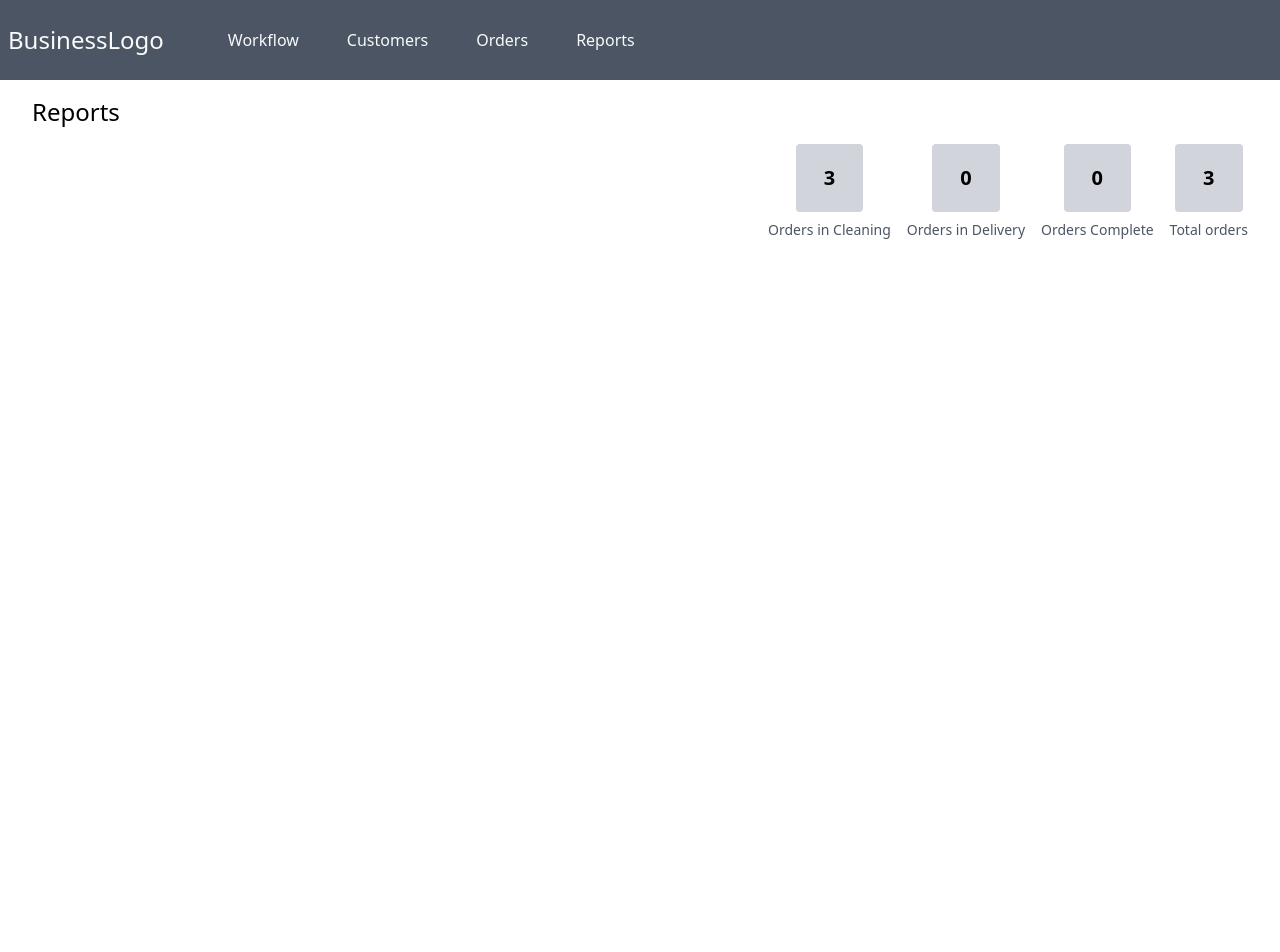
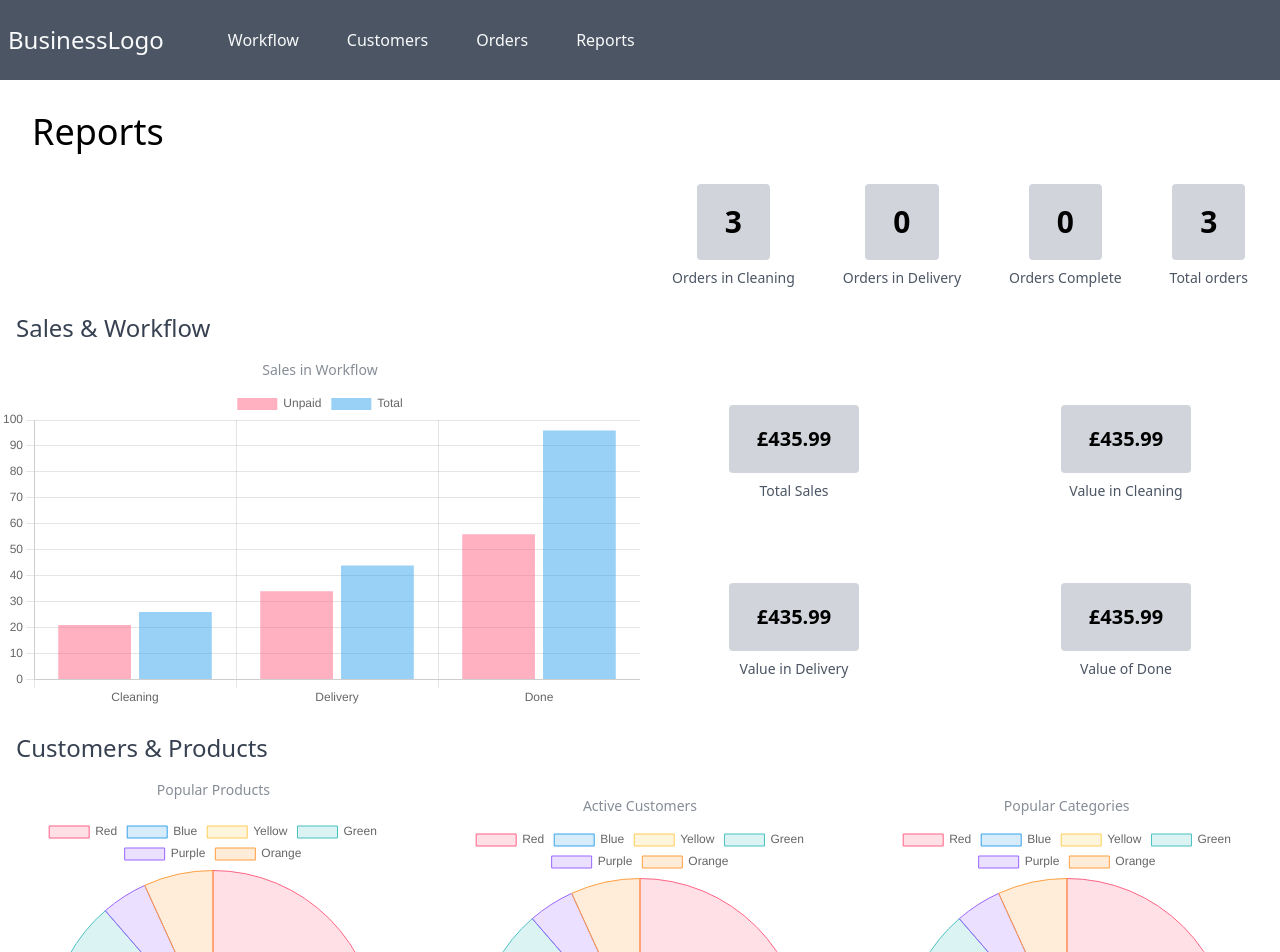
Before and after one commit to McGarry-A/pos, a React (Create React App) app: page /reports in a window 1280 px wide. Shown: the top 952 px of the page. Before the commit the page ends 800 px from the top, so only its background shows below. Built offline with nearby package versions, Linux system fonts and the light colour scheme.

Commit message:
prepping chart js and setting layout for reports page

```diff
--- a/package.json
+++ b/package.json
@@ -5,6 +5,7 @@
   "dependencies": {
     "@emotion/react": "^11.9.0",
     "@emotion/styled": "^11.8.1",
+    "@faker-js/faker": "^7.2.0",
     "@mui/material": "^5.8.1",
     "@reduxjs/toolkit": "^1.8.1",
     "@testing-library/jest-dom": "^5.16.4",
@@ -15,7 +16,9 @@
     "@types/react": "^18.0.9",
     "@types/react-dom": "^18.0.3",
     "@types/react-redux": "^7.1.24",
+    "chart.js": "^3.8.0",
     "react": "^18.1.0",
+    "react-chartjs-2": "^4.2.0",
     "react-dom": "^18.1.0",
     "react-icons": "^4.3.1",
     "react-redux": "^8.0.1",
--- a/src/Components/NewOrderForm/NewOrderForm.tsx
+++ b/src/Components/NewOrderForm/NewOrderForm.tsx
@@ -1,5 +1,5 @@
 import { AiOutlinePlus } from "react-icons/ai";
-
+import { MdClear } from "react-icons/md";
 import CreateCustomerForm from "../CreateCustomerForm/CreateCustomerForm";
 import React, { useState } from "react";
 import Portal from "../Portal/Portal";
@@ -17,10 +17,10 @@ const NewOrderForm: React.FC = () => {
 
   const target = document.getElementById("root");
 
-  // const handleClearCustomer = () => {
-  //   const { setCurrentCustomer } = basket;
-  //   setCurrentCustomer(null);
-  // };
+  const handleClearCustomer = () => {
+    const { setCurrentCustomer } = basket;
+    setCurrentCustomer(null);
+  };
 
   const handleSelectCustomer = (newValue: string | null) => {
     const { setCurrentCustomer } = basket;
@@ -38,7 +38,14 @@ const NewOrderForm: React.FC = () => {
 
       return (
         <div className="">
-          <h3 className="mb-1 text-gray-700">{name}</h3>
+          <div className="flex justify-between items-center">
+            <h3 className="mb-1 text-gray-700">{name}</h3>
+            <MdClear
+              size={"1.3rem"}
+              className="text-gray-700 cursor-pointer"
+              onClick={() => handleClearCustomer()}
+            />
+          </div>
           <p className="text-sm opacity-60 italic">{phone}</p>
           <p className="text-sm opacity-60 italic">{address}</p>
         </div>
@@ -62,12 +69,14 @@ const NewOrderForm: React.FC = () => {
             disablePortal
             id="combo-box-demo"
             options={options}
-            sx={{ width: "100%" }}
+            sx={{
+              width: "100%",
+            }}
             onChange={(e: any, newValue: string | null) =>
               handleSelectCustomer(newValue)
             }
             renderInput={(params) => (
-              <TextField {...params} label="Find a Customer" />
+              <TextField {...params} label="Start typing a customer..." />
             )}
           />
           <button
--- a/src/Routes/Reports/Reports.tsx
+++ b/src/Routes/Reports/Reports.tsx
@@ -1,4 +1,108 @@
 import { useAppSelector } from "../../Store";
+import {
+  Chart as ChartJS,
+  ArcElement,
+  Tooltip,
+  Legend,
+  CategoryScale,
+  LinearScale,
+  BarElement,
+  Title,
+} from "chart.js";
+import { Doughnut } from "react-chartjs-2";
+import { Bar } from "react-chartjs-2";
+
+ChartJS.register(ArcElement, Tooltip, Legend);
+
+///
+export const donughtData = {
+  labels: ["Red", "Blue", "Yellow", "Green", "Purple", "Orange"],
+  datasets: [
+    {
+      label: "# of Votes",
+      data: [12, 19, 3, 5, 2, 3],
+      backgroundColor: [
+        "rgba(255, 99, 132, 0.2)",
+        "rgba(54, 162, 235, 0.2)",
+        "rgba(255, 206, 86, 0.2)",
+        "rgba(75, 192, 192, 0.2)",
+        "rgba(153, 102, 255, 0.2)",
+        "rgba(255, 159, 64, 0.2)",
+      ],
+      borderColor: [
+        "rgba(255, 99, 132, 1)",
+        "rgba(54, 162, 235, 1)",
+        "rgba(255, 206, 86, 1)",
+        "rgba(75, 192, 192, 1)",
+        "rgba(153, 102, 255, 1)",
+        "rgba(255, 159, 64, 1)",
+      ],
+      borderWidth: 1,
+    },
+  ],
+};
+///
+
+ChartJS.register(
+  CategoryScale,
+  LinearScale,
+  BarElement,
+  Title,
+  Tooltip,
+  Legend
+);
+
+export const options = {
+  responsive: true,
+  plugins: {
+    legend: {
+      position: "top" as const,
+    },
+    title: {
+      display: true,
+      text: "Chart.js Bar Chart",
+    },
+  },
+};
+
+const labels = ["Cleaning", "Delivery", "Done"];
+
+export const data = {
+  labels,
+  datasets: [
+    {
+      label: "Unpaid",
+      data: [21, 34, 56],
+      backgroundColor: "rgba(255, 99, 132, 0.5)",
+    },
+    {
+      label: "Total",
+      data: [26, 44, 96],
+      backgroundColor: "rgba(53, 162, 235, 0.5)",
+    },
+  ],
+};
+
+///
+interface props {
+  children: React.ReactNode;
+  chartTitle: string;
+  large?: boolean;
+}
+const ChartWrapper: React.FC<props> = ({ children, chartTitle, large }) => {
+  return (
+    <div
+      className={`w-full grid justify-center ${
+        large ? "" : "max-w-xs md:max-w-sm"
+      }`}
+    >
+      <h3 className="text-center text-gray-700 opacity-60 mb-2 text-sm">
+        {chartTitle}
+      </h3>
+      {children}
+    </div>
+  );
+};
 
 const Reports = () => {
   const redux = useAppSelector((state) => state);
@@ -13,11 +117,13 @@ const Reports = () => {
 
   return (
     <div className="w-screen max-w-[1620px]">
-      <h1 className="mx-8 my-4 text-2xl">Reports</h1>
-      <div className="flex justify-center sm:justify-end space-x-4 mx-8">
+      <h1 className="mx-8 my-8 text-4xl text-center md:text-left">Reports</h1>
+
+      {/* WORKFLOW COUNT */}
+      <div className="flex justify-center sm:justify-end space-x-12 mx-8">
         <div className="flex flex-col items-center justify-center min-w-42 min-h-42 space-y-2">
           <span className="bg-gray-300 py-5 px-7 rounded">
-            <h2 className="text-xl font-bold">{ordersInCleaning}</h2>
+            <h2 className="text-3xl font-bold">{ordersInCleaning}</h2>
           </span>
           <h3 className="text-sm text-gray-600 text-center">
             Orders in Cleaning
@@ -25,7 +131,7 @@ const Reports = () => {
         </div>
         <div className="flex flex-col items-center justify-center min-w-42 min-h-42 space-y-2">
           <span className="bg-gray-300 py-5 px-7 rounded">
-            <h2 className="text-xl font-bold">{ordersInDeliver}</h2>
+            <h2 className="text-3xl font-bold">{ordersInDeliver}</h2>
           </span>
           <h3 className="text-sm text-gray-600 text-center">
             Orders in Delivery
@@ -33,17 +139,79 @@ const Reports = () => {
         </div>
         <div className="flex flex-col items-center justify-center min-w-42 min-h-42 space-y-2">
           <span className="bg-gray-300 py-5 px-7 rounded">
-            <h2 className="text-xl font-bold">{ordersInDone}</h2>
+            <h2 className="text-3xl font-bold">{ordersInDone}</h2>
           </span>
           <h3 className="text-sm text-gray-600 text-center">Orders Complete</h3>
         </div>
         <div className="flex flex-col items-center justify-center min-w-42 min-h-42 space-y-2">
           <span className="bg-gray-300 py-5 px-7 rounded">
-            <h2 className="text-xl font-bold">{totalOrders}</h2>
+            <h2 className="text-3xl font-bold">{totalOrders}</h2>
           </span>
           <h3 className="text-sm text-gray-600 text-center">Total orders</h3>
         </div>
       </div>
+
+      <div className="space-y-4 mt-6">
+        <h2 className="text-gray-700 text-2xl text-center sm:text-left sm:ml-4">
+          Sales & Workflow
+        </h2>
+        <div className="grid grid-cols-1 sm:grid-cols-2 w-full my-5 space-y-4 justify-items-center">
+          <ChartWrapper large chartTitle="Sales in Workflow">
+            <Bar data={data} />
+          </ChartWrapper>
+          <div className="grid grid-cols-2 grid-rows-2 w-full gap-6">
+            <div className="flex flex-col items-center justify-center min-w-42 min-h-42 space-y-2">
+              <span className="bg-gray-300 py-5 px-7 rounded">
+                <h2 className="text-xl font-bold">£435.99</h2>
+              </span>
+              <h3 className="text-sm text-gray-600 text-center">Total Sales</h3>
+            </div>
+            <div className="flex flex-col items-center justify-center min-w-42 min-h-42 space-y-2">
+              <span className="bg-gray-300 py-5 px-7 rounded">
+                <h2 className="text-xl font-bold">£435.99</h2>
+              </span>
+              <h3 className="text-sm text-gray-600 text-center">
+                Value in Cleaning
+              </h3>
+            </div>
+            <div className="flex flex-col items-center justify-center min-w-42 min-h-42 space-y-2">
+              <span className="bg-gray-300 py-5 px-7 rounded">
+                <h2 className="text-xl font-bold">£435.99</h2>
+              </span>
+              <h3 className="text-sm text-gray-600 text-center">
+                Value in Delivery
+              </h3>
+            </div>
+            <div className="flex flex-col items-center justify-center min-w-42 min-h-42 space-y-2">
+              <span className="bg-gray-300 py-5 px-7 rounded">
+                <h2 className="text-xl font-bold">£435.99</h2>
+              </span>
+              <h3 className="text-sm text-gray-600 text-center">
+                Value of Done
+              </h3>
+            </div>
+          </div>
+        </div>
+      </div>
+
+      {/* DONUGHT CHARTS */}
+      <div className="space-y-4 mt-6">
+        <h2 className="text-gray-700 text-2xl text-center sm:text-left sm:ml-4">
+          Customers & Products
+        </h2>
+        <div className="grid grid-cols-1 sm:grid-cols-2 md:grid-cols-3 w-full my-5 space-y-4 justify-items-center">
+          <ChartWrapper chartTitle="Popular Products">
+            <Doughnut data={donughtData} />
+          </ChartWrapper>
+          <ChartWrapper chartTitle="Active Customers">
+            <Doughnut data={donughtData} />
+          </ChartWrapper>
+          <ChartWrapper chartTitle="Popular Categories">
+            <Doughnut data={donughtData} />
+          </ChartWrapper>
+        </div>
+      </div>
+      {/* BARCHARTS */}
     </div>
   );
 };
```
Also changed, not shown: 1 other file (tests, documents, lock files or other folders).
